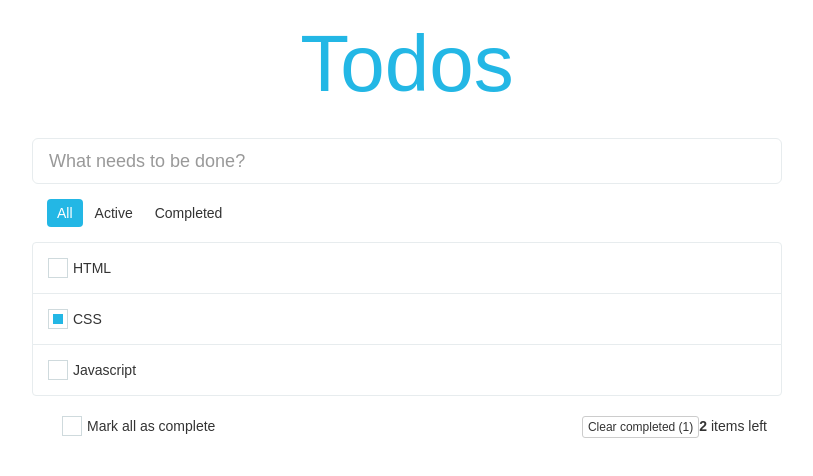
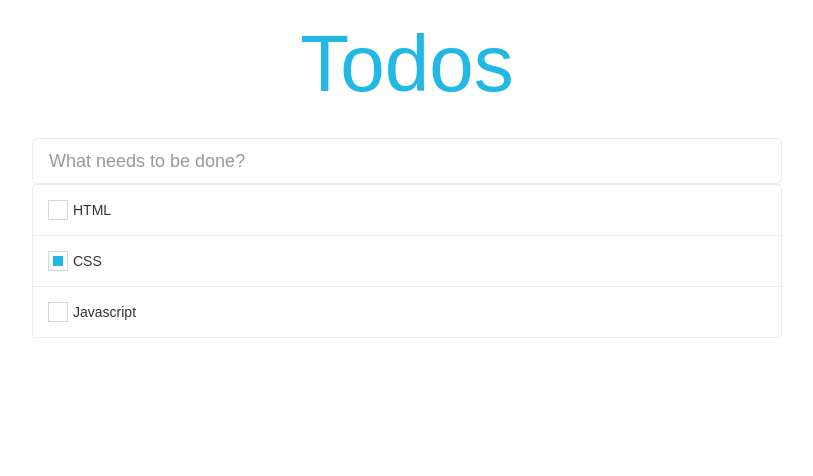
Before and after one commit to hckang80/hello-react, a React (Create React App) app in the folder v2/: page / in a window 1280 px wide. Shown: the top 476 px of the page, without its empty margins (233-1046 px from the left). Built offline with nearby package versions, Linux system fonts and the light colour scheme.

Commit message:
Detach components

```diff
--- a/v2/src/App.js
+++ b/v2/src/App.js
@@ -1,4 +1,8 @@
 import React, { Component } from 'react';
+import TodoListTemplate from './components/TodoListTemplate';
+import Form from './components/Form';
+import TodoItemList from './components/TodoItemList';
+
 import './App.css';
 
 class App extends Component {
@@ -9,9 +13,9 @@ class App extends Component {
       { id: 1, content: 'CSS', completed: true },
       { id: 2, content: 'Javascript', completed: false },
     ],
-    nav: ['all', 'active', 'completed'],
-    status: 'all',
+    // status: 'all',
   };
+  // nav = ['all', 'active', 'completed'];
 
   getMax() {
     return Math.max(...this.generatorId()) + 1;
@@ -58,119 +62,58 @@ class App extends Component {
     });
   };
 
-  toggleCompletedAll = (completed) => {
-    const { todos } = this.state;
-    this.setState({
-      todos: todos.map(todo => Object.assign({}, todo, { completed })),
-    });
-  };
+  // toggleCompletedAll = (completed) => {
+  //   const { todos } = this.state;
+  //   this.setState({
+  //     todos: todos.map(todo => Object.assign({}, todo, { completed })),
+  //   });
+  // };
 
-  completedTodosLength() {
-    const { todos } = this.state;
-    return todos.filter(todo => todo.completed).length;
-  }
+  // completedTodosLength() {
+  //   const { todos } = this.state;
+  //   return todos.filter(todo => todo.completed).length;
+  // }
 
-  leftTodosLength() {
-    const { todos } = this.state;
-    return todos.filter(todo => !todo.completed).length;
-  }
+  // leftTodosLength() {
+  //   const { todos } = this.state;
+  //   return todos.filter(todo => !todo.completed).length;
+  // }
 
-  removeTodoCompleted = () => {
-    if (!this.completedTodosLength()) return;
-    const { todos } = this.state;
-    this.setState({
-      todos: todos.filter(todo => !todo.completed),
-    });
-  };
+  // removeTodoCompleted = () => {
+  //   if (!this.completedTodosLength()) return;
+  //   const { todos } = this.state;
+  //   this.setState({
+  //     todos: todos.filter(todo => !todo.completed),
+  //   });
+  // };
 
-  activeChangeNav = (filter) => {
-    this.setState({
-      status: filter,
-    });
-  };
+  // activeChangeNav = (filter) => {
+  //   this.setState({
+  //     status: filter,
+  //   });
+  // };
 
   render() {
-    let filterTodo;
-    if (this.state.status === 'active') {
-      filterTodo = this.state.todos.filter(todo => !todo.completed);
-    } else if (this.state.status === 'completed') {
-      filterTodo = this.state.todos.filter(todo => todo.completed);
-    } else {
-      filterTodo = this.state.todos;
-    }
-    const { name } = this.state;
-    const todoList = filterTodo.map(todo => (
-      <li className="list-group-item" key={todo.id}>
-        <div className="hover-anchor">
-          <a className="hover-action text-muted">
-            <span
-              className="glyphicon glyphicon-remove-circle pull-right"
-              onClick={() => this.removeTodo(todo.id)}
-            />
-          </a>
-          <label className="i-checks">
-            <input
-              type="checkbox"
-              checked={todo.completed}
-              onChange={() => {}}
-              onClick={() => this.toggleCompleted(todo.id)}
-            />
-            <i />
-            <span>{todo.content}</span>
-          </label>
-        </div>
-      </li>
-    ));
-    const navList = this.state.nav.map((item, index) => (
-      <li
-        key={index}
-        id={item}
-        className={item === this.state.status ? 'active' : ''}
-        onClick={() => this.activeChangeNav(item)}
-      >
-        <a>{item}</a>
-      </li>
-    ));
+    const { name, todos } = this.state;
+    const {
+      addTodo, setValue, toggleCompleted, removeTodo,
+    } = this;
 
     return (
-      <div className="container">
-        <div className="row">
-          <div className="col-md-8 col-md-offset-2">
-            <h1 className="title">Todos</h1>
-            <input
-              id="input-todo"
-              className="form-control input-lg"
-              placeholder="What needs to be done?"
-              value={name}
-              onKeyUp={this.addTodo}
-              onChange={this.setValue}
-            />
-            <ul className="nav nav-xs nav-pills">{navList}</ul>
-            <ul className="list-group">{todoList}</ul>
-            <div className="col-xs-6">
-              <label className="i-checks">
-                <input
-                  type="checkbox"
-                  onChange={e => this.toggleCompletedAll(e.target.checked)}
-                />
-                <i />
-                <span>Mark all as complete</span>
-              </label>
-            </div>
-            <div className="col-xs-6 text-right">
-              <button
-                className="btn btn-default btn-xs"
-                onClick={this.removeTodoCompleted}
-              >
-                Clear completed (<span>{this.completedTodosLength()}</span>)
-              </button>
-              <strong>{this.leftTodosLength()}</strong> item
-              {this.leftTodosLength() > 1 && 's'} left
-            </div>
-          </div>
-        </div>
-      </div>
+      <TodoListTemplate
+        form={<Form name={name} addTodo={addTodo} setValue={setValue} />}
+      >
+        <TodoItemList
+          todos={todos}
+          toggleCompleted={toggleCompleted}
+          removeTodo={removeTodo}
+        />
+      </TodoListTemplate>
     );
+    // const { name, todos, status } = this.state;
+    // const { nav } = this;
+
+    // return <TodoTemplate name={name} todos={todos} status={status} />;
   }
 }
 
--- /dev/null
+++ b/v2/src/components/Form.js
@@ -0,0 +1,14 @@
+import React from 'react';
+
+const Form = ({ name, addTodo, setValue }) => (
+  <input
+    id="input-todo"
+    className="form-control input-lg"
+    placeholder="What needs to be done?"
+    value={name}
+    onKeyUp={addTodo}
+    onChange={setValue}
+  />
+);
+
+export default Form;
--- /dev/null
+++ b/v2/src/components/TodoItem.js
@@ -0,0 +1,34 @@
+import React, { Component } from 'react';
+
+class TodoItem extends Component {
+  render() {
+    const {
+      id, completed, content, toggleCompleted, removeTodo,
+    } = this.props;
+
+    return (
+      <li className="list-group-item" key={id}>
+        <div className="hover-anchor">
+          <a className="hover-action text-muted">
+            <span
+              className="glyphicon glyphicon-remove-circle pull-right"
+              onClick={() => removeTodo(id)}
+            />
+          </a>
+          <label className="i-checks">
+            <input
+              type="checkbox"
+              checked={completed}
+              onChange={() => {}}
+              onClick={() => toggleCompleted(id)}
+            />
+            <i />
+            <span>{content}</span>
+          </label>
+        </div>
+      </li>
+    );
+  }
+}
+
+export default TodoItem;
--- /dev/null
+++ b/v2/src/components/TodoItemList.js
@@ -0,0 +1,20 @@
+import React, { Component } from 'react';
+import TodoItem from './TodoItem';
+
+class TodoItemList extends Component {
+  render() {
+    const { todos, toggleCompleted, removeTodo } = this.props;
+    const todoList = todos.map(todo => (
+      <TodoItem
+        {...todo}
+        key={todo.id}
+        toggleCompleted={toggleCompleted}
+        removeTodo={removeTodo}
+      />
+    ));
+
+    return <ul className="list-group">{todoList}</ul>;
+  }
+}
+
+export default TodoItemList;
--- /dev/null
+++ b/v2/src/components/TodoListTemplate.js
@@ -0,0 +1,106 @@
+import React from 'react';
+
+const TodoListTemplate = ({ form, children }) => (
+  <div className="container">
+    <div className="row">
+      <div className="col-md-8 col-md-offset-2">
+        <h1 className="title">Todos</h1>
+        {form}
+
+        {children}
+      </div>
+    </div>
+  </div>
+);
+
+// class TodoListTemplate extends Component {
+//   render() {
+//     const {
+//       name, todos, status, nav,
+//     } = this.props;
+
+//     let filterTodo;
+//     if (status === 'active') {
+//       filterTodo = todos.filter(todo => !todo.completed);
+//     } else if (status === 'completed') {
+//       filterTodo = todos.filter(todo => todo.completed);
+//     } else {
+//       filterTodo = todos;
+//     }
+//     // const { name } = this.state;
+//     const todoList = filterTodo.map(todo => (
+//       <li className="list-group-item" key={todo.id}>
+//         <div className="hover-anchor">
+//           <a className="hover-action text-muted">
+//             <span
+//               className="glyphicon glyphicon-remove-circle pull-right"
+//               onClick={() => this.removeTodo(todo.id)}
+//             />
+//           </a>
+//           <label className="i-checks">
+//             <input
+//               type="checkbox"
+//               checked={todo.completed}
+//               onChange={() => {}}
+//               onClick={() => this.toggleCompleted(todo.id)}
+//             />
+//             <i />
+//             <span>{todo.content}</span>
+//           </label>
+//         </div>
+//       </li>
+//     ));
+//     const navList = nav.map((item, index) => (
+//       <li
+//         key={index}
+//         id={item}
+//         className={item === status ? 'active' : ''}
+//         onClick={() => this.activeChangeNav(item)}
+//       >
+//         <a>{item}</a>
+//       </li>
+//     ));
+
+//     return (
+//       <div className="container">
+//         <div className="row">
+//           <div className="col-md-8 col-md-offset-2">
+//             <h1 className="title">Todos</h1>
+//             <input
+//               id="input-todo"
+//               className="form-control input-lg"
+//               placeholder="What needs to be done?"
+//               value={this.props.name}
+//               onKeyUp={this.addTodo}
+//               onChange={this.setValue}
+//             />
+//             <ul className="nav nav-xs nav-pills">{navList}</ul>
+//             <ul className="list-group">{todoList}</ul>
+//             <div className="col-xs-6">
+//               <label className="i-checks">
+//                 <input
+//                   type="checkbox"
+//                   onChange={e => this.toggleCompletedAll(e.target.checked)}
+//                 />
+//                 <i />
+//                 <span>Mark all as complete</span>
+//               </label>
+//             </div>
+//             <div className="col-xs-6 text-right">
+//               <button
+//                 className="btn btn-default btn-xs"
+//                 onClick={this.removeTodoCompleted}
+//               >
+//                 Clear completed (<span>{this.completedTodosLength()}</span>)
+//               </button>
+//               <strong>{this.leftTodosLength()}</strong> item
+//               {this.leftTodosLength() > 1 && 's'} left
+//             </div>
+//           </div>
+//         </div>
+//       </div>
+//     );
+//   }
+// }
+
+export default TodoListTemplate;
```
